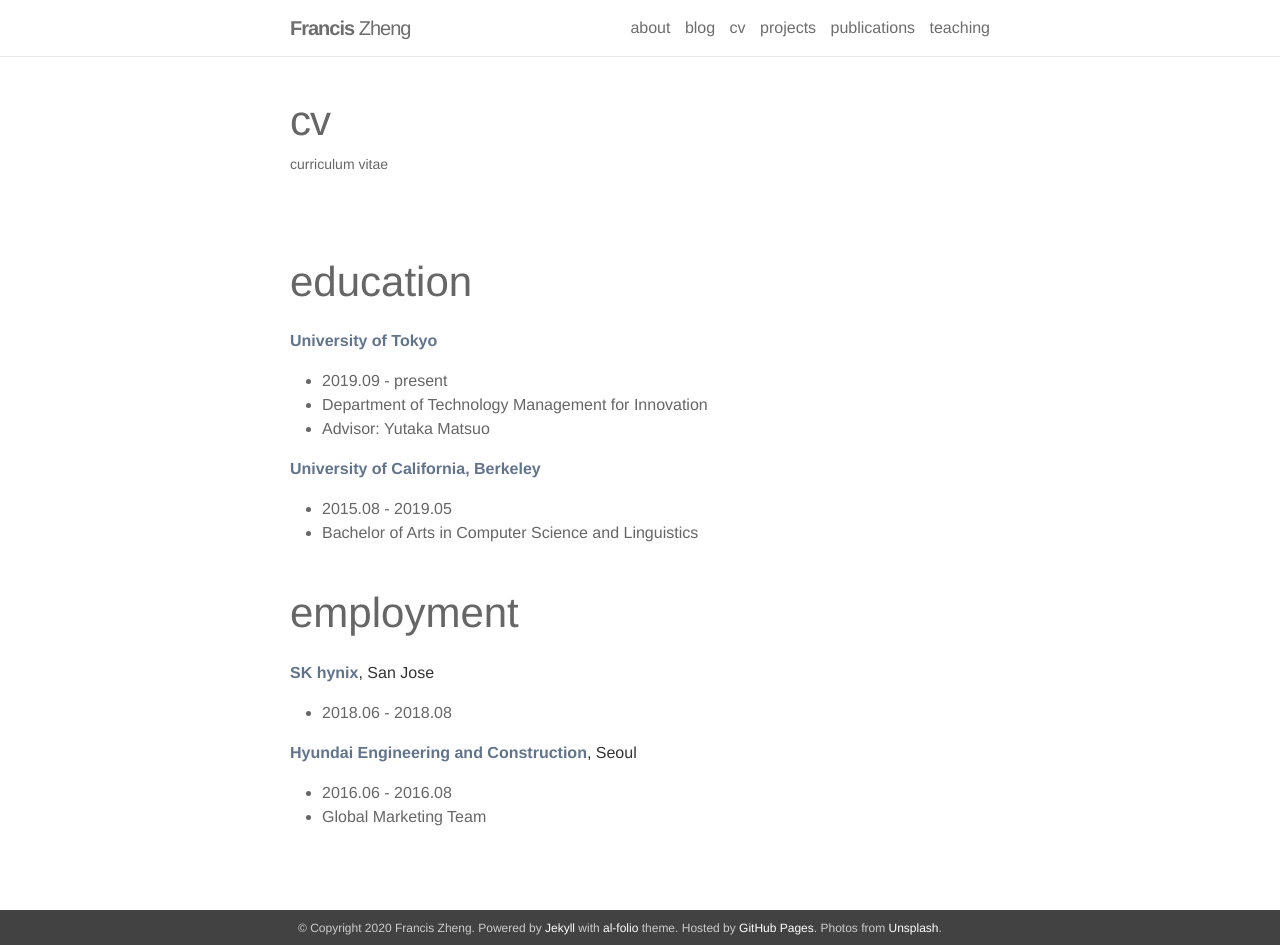
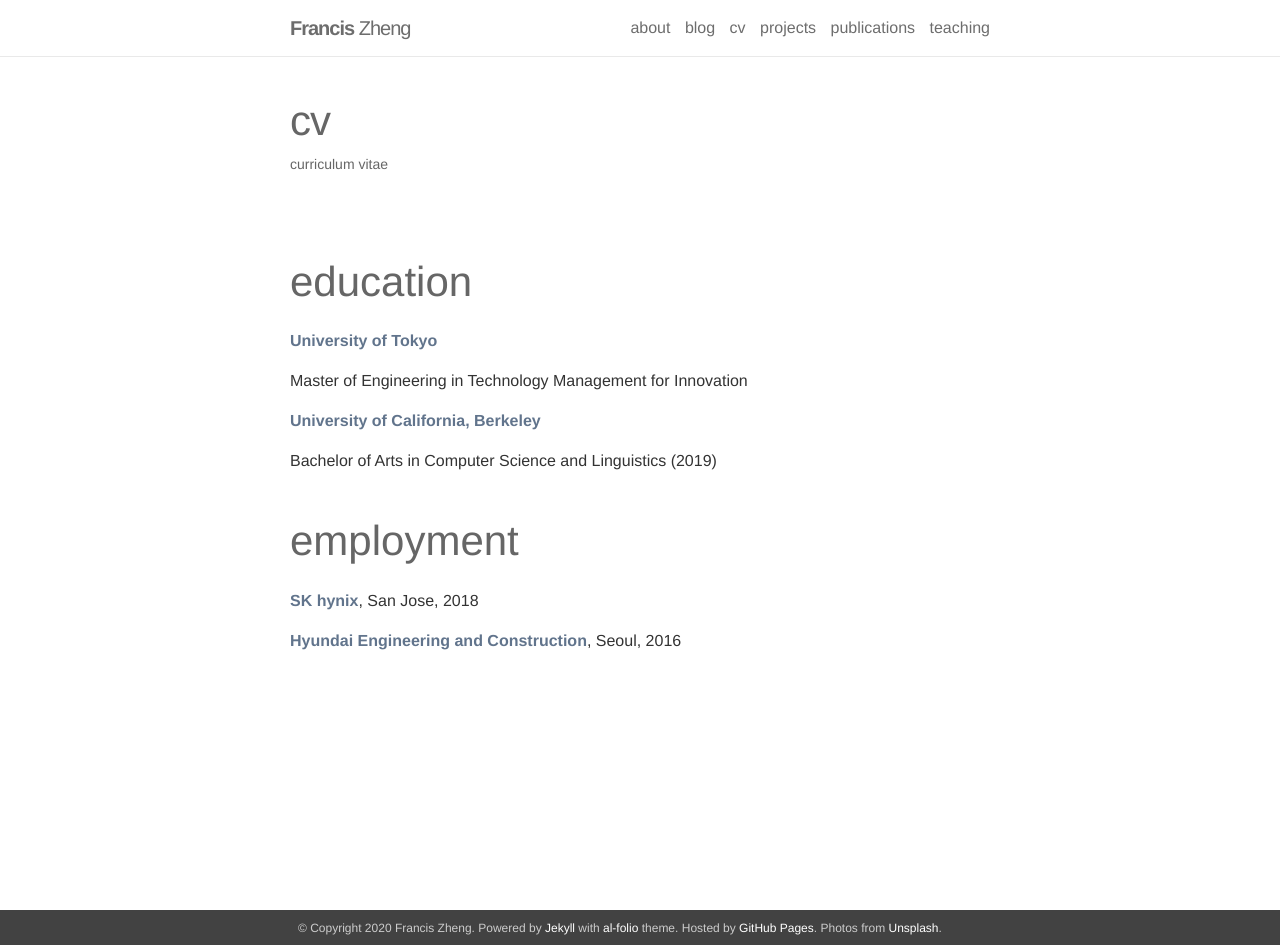
Before and after one commit to francisdzheng/francisdzheng.github.io, a Jekyll site: the page built from _pages/cv.md, in a window 1280 px wide and 945 px high. Built offline with Jekyll 4.4.1, drawn with Linux system fonts in a browser that asks for light colours; nearby versions of some CDN libraries.

Commit message:
simplify cv

```diff
--- a/_pages/cv.md
+++ b/_pages/cv.md
@@ -8,22 +8,14 @@ description: curriculum vitae
 ## education
 [**University of Tokyo**](https://www.u-tokyo.ac.jp/en/index.html){:target="\blank"}
 
-- 2019.09 - present
-- Department of Technology Management for Innovation
-- Advisor: Yutaka Matsuo
+Master of Engineering in Technology Management for Innovation
 
 
 [**University of California, Berkeley**](https://www.berkeley.edu/){:target="\_blank"}
 
-- 2015.08 - 2019.05
-- Bachelor of Arts in Computer Science and Linguistics
+Bachelor of Arts in Computer Science and Linguistics (2019)
 
 ## employment
-[**SK hynix**](https://www.skhynix.com){:target="\blank"}, San Jose
-- 2018.06 - 2018.08
+[**SK hynix**](https://www.skhynix.com){:target="\blank"}, San Jose, 2018
 
-
-[**Hyundai Engineering and Construction**](http://en.hdec.kr){:target="\blank"}, Seoul
-
-- 2016.06 - 2016.08
-- Global Marketing Team
+[**Hyundai Engineering and Construction**](http://en.hdec.kr){:target="\blank"}, Seoul, 2016
```
Also changed, not shown: _pages/about.md (+2 -2 lines), 2 other files.
